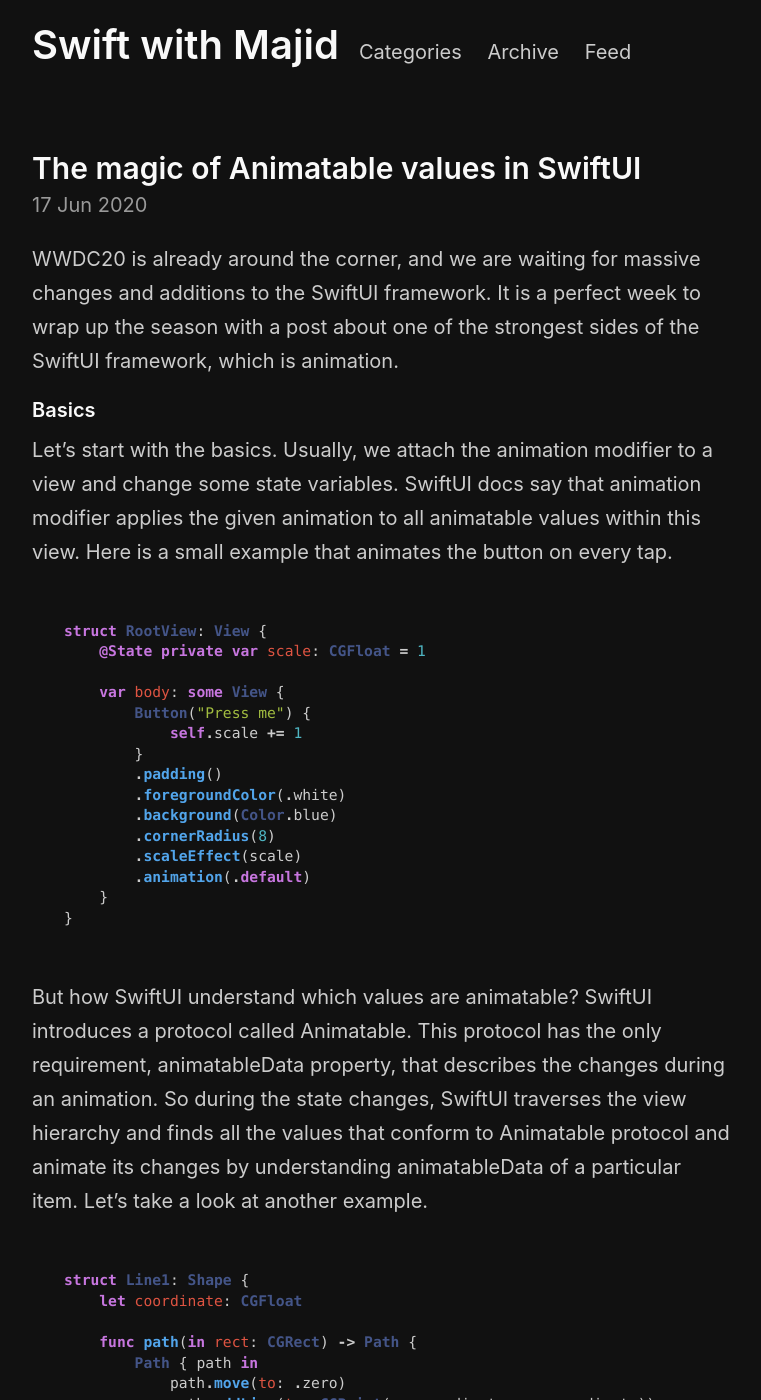
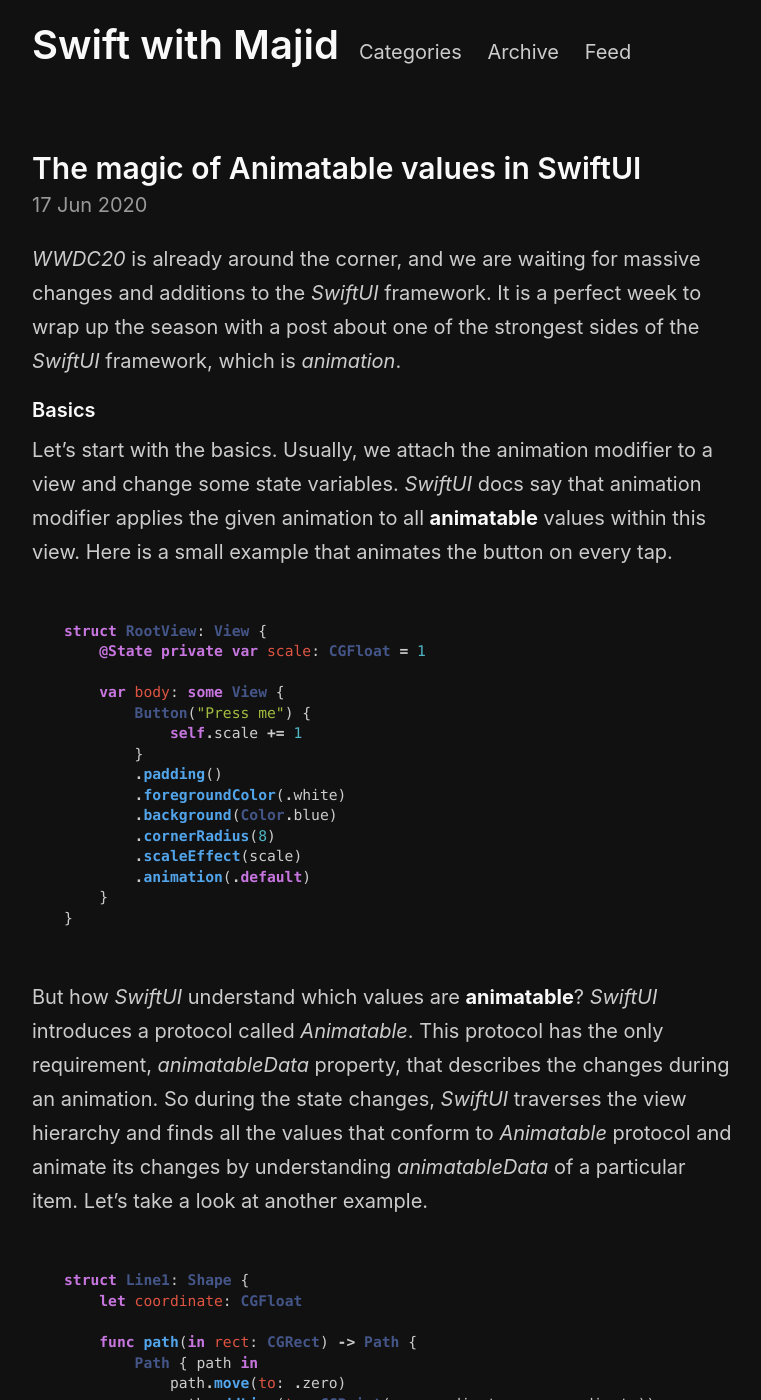
Before and after one commit to mecid/mecid.github.io, a Jekyll site: the page built from _posts/2020-06-17-the-magic-of-animatable-values-in-swiftui.md, in a window 1280 px wide and 1400 px high. Shown: the whole window, without its empty margins (258-1019 px from the left). Built offline with Jekyll 4.4.1, drawn with Linux system fonts in a browser that asks for light colours; some of the changed text lies outside the part shown.

Commit message:
Update 2020-06-17-the-magic-of-animatable-values-in-swiftui.md

````diff
--- a/_posts/2020-06-17-the-magic-of-animatable-values-in-swiftui.md
+++ b/_posts/2020-06-17-the-magic-of-animatable-values-in-swiftui.md
@@ -5,10 +5,10 @@
 category: Interactions
 ---
 
-WWDC20 is already around the corner, and we are waiting for massive changes and additions to the SwiftUI framework. It is a perfect week to wrap up the season with a post about one of the strongest sides of the SwiftUI framework, which is animation.
+*WWDC20* is already around the corner, and we are waiting for massive changes and additions to the *SwiftUI* framework. It is a perfect week to wrap up the season with a post about one of the strongest sides of the *SwiftUI* framework, which is *animation*.
 
 #### Basics
-Let's start with the basics. Usually, we attach the animation modifier to a view and change some state variables. SwiftUI docs say that animation modifier applies the given animation to all animatable values within this view. Here is a small example that animates the button on every tap.
+Let's start with the basics. Usually, we attach the animation modifier to a view and change some state variables. *SwiftUI* docs say that animation modifier applies the given animation to all **animatable** values within this view. Here is a small example that animates the button on every tap.
 
 ```swift
 struct RootView: View {
@@ -28,7 +28,7 @@
 }
 ```
 
-But how SwiftUI understand which values are animatable? SwiftUI introduces a protocol called Animatable. This protocol has the only requirement, animatableData property, that describes the changes during an animation. So during the state changes, SwiftUI traverses the view hierarchy and finds all the values that conform to Animatable protocol and animate its changes by understanding animatableData of a particular item. Let's take a look at another example.
+But how *SwiftUI* understand which values are **animatable**? *SwiftUI* introduces a protocol called *Animatable*. This protocol has the only requirement, *animatableData* property, that describes the changes during an animation. So during the state changes, *SwiftUI* traverses the view hierarchy and finds all the values that conform to *Animatable* protocol and animate its changes by understanding *animatableData* of a particular item. Let's take a look at another example.
 
 ```swift
 struct Line1: Shape {
@@ -43,9 +43,9 @@
 }
 ```
 
-Here we have a Line struct that conforms to the Shape protocol. All shapes in SwiftUI conform to Animatable protocol, but as you can see, there is no animation while running the example. SwiftUI doesn't animate our line because the framework doesn't know how to animate it.
+Here we have a *Line* struct that conforms to the *Shape* protocol. All shapes in *SwiftUI* conform to *Animatable* protocol, but as you can see, there is no animation while running the example. *SwiftUI* doesn't animate our line because the framework doesn't know how to animate it.
 
-By default, shape returns the instance of EmptyAnimatableData struct as its animatableData. SwiftUI allows us to use EmptyAnimatableData whenever we don't know how to animate the value. Let's solve the problem by replacing EmptyAnimatableData with some value.
+By default, shape returns the instance of *EmptyAnimatableData* struct as its *animatableData*. *SwiftUI* allows us to use *EmptyAnimatableData* whenever we don't know how to animate the value. Let's solve the problem by replacing *EmptyAnimatableData* with some value.
 
 ```swift
 struct Line1: Shape {
@@ -65,7 +65,7 @@
 }
 ```
 
-In the example above, we made our Line struct animatable by implementing animatableData property. But how we can animate multiple properties of the same shape? There is another type called AnimatablePair that helps us to animate the paired values. Let's make our Line struct animatable in both vertical and horizontal directions.
+In the example above, we made our *Line* struct animatable by implementing *animatableData* property. But how we can animate multiple properties of the same shape? There is another type called *AnimatablePair* that helps us to animate the paired values. Let's make our *Line* struct animatable in both vertical and horizontal directions.
 
 ```swift
 struct Line2: Shape {
@@ -92,9 +92,9 @@
 OK, nice. Now we can animate two values of the same shape. But what about the line chart? Assume that you are working on the charting library, and you want to build an animatable line chart? There might be hundreds of values that we want to animate. How could we deal with this challenge?
 
 #### Introducing VectorArithmetic protocol
-As you can see, we have already used CGFloat and AnimatablePair types as animatable data. But it doesn't mean that you can use any type here. Animatable protocol has a constraint on animatableData property. Any type that conforms to VectorArithmetic protocol can be used as animtableData. SwiftUI provides us a few types that conform to VectorArithmetic protocol out of the box. For example, Float, Double, CGFloat, and AnimatablePair.
+As you can see, we have already used *CGFloat* and *AnimatablePair* types as animatable data. But it doesn't mean that you can use any type here. *Animatable* protocol has a constraint on *animatableData* property. Any type that conforms to *VectorArithmetic* protocol can be used as *animtableData*. *SwiftUI* provides us a few types that conform to *VectorArithmetic* protocol out of the box. For example, *Float*, *Double*, *CGFloat*, and *AnimatablePair*.
 
-Let's back to our line chart idea. I want to make a line chart shape that animates all the values. There are probably could be hundreds of points, and it looks like an excellent candidate for a custom type that conforms to VectorArithmetic protocol. VectorArithmetic has a few requirements like scaling, adding, subtracting, etc. You should describe how SwiftUI must handle these operations on your type. Here is a drop-in implementation for an array of values.
+Let's back to our line chart idea. I want to make a line chart shape that animates all the values. There are probably could be hundreds of points, and it looks like an excellent candidate for a custom type that conforms to *VectorArithmetic* protocol. *VectorArithmetic* has a few requirements like scaling, adding, subtracting, etc. You should describe how *SwiftUI* must handle these operations on your type. Here is a drop-in implementation for an array of values.
 
 ```swift
 import SwiftUI
@@ -135,7 +135,7 @@
 }
 ```
 
-As you can see, I use the Accelerate framework that provides us high-performance vector-based arithmetic. By using AnimatableVector struct, we can animate as many values as we want, and it will work super fast because it uses the Accelerate framework. Now we have all we need to implement an animatable line chart shape.
+As you can see, I use the *Accelerate* framework that provides us high-performance vector-based arithmetic. By using *AnimatableVector* struct, we can animate as many values as we want, and it will work super fast because it uses the *Accelerate* framework. Now we have all we need to implement an animatable line chart shape.
 
 ```swift
 import SwiftUI
@@ -163,7 +163,7 @@
 }
 ```
 
-You can download the source code of AnimatableVector through [Github gist](https://gist.github.com/mecid/18a80b18cc9670eef1d8667cf8c886bd).
+You can download the source code of *AnimatableVector* through [Github gist](https://gist.github.com/mecid/18a80b18cc9670eef1d8667cf8c886bd).
 
 ```swift
 struct RootView: View {
@@ -187,4 +187,4 @@
 ```
 
 #### Conclusion
-Today we have learned how we can build complex animating views by using VectorArithmetic. I hope you enjoy the post. Feel free to follow me on [Twitter](https://twitter.com/mecid) and ask your questions related to this post. Thanks for reading, and see you next week!
+Today we have learned how we can build complex animating views by using *VectorArithmetic*. I hope you enjoy the post. Feel free to follow me on [Twitter](https://twitter.com/mecid) and ask your questions related to this post. Thanks for reading, and see you next week!
````
